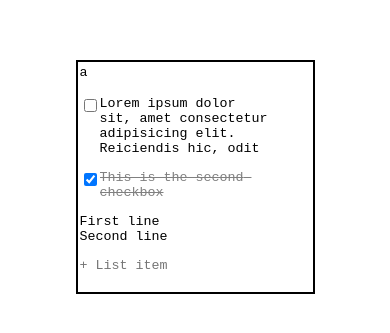
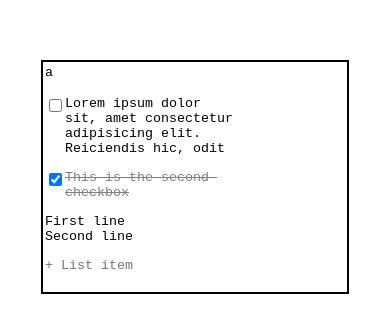
Before and after one commit to AdityaAnuragi/notes-app, a React (Vite) app: page / in a window 390 px wide. Shown: the part 245-578 px from the top of the page. Built offline with nearby package versions, Linux system fonts and the light colour scheme.

Commit message:
fixed constant width for smaller screens too

```diff
--- a/src/App.css
+++ b/src/App.css
@@ -2,6 +2,13 @@
   #individualNoteContainer {
     min-width: 500px;
     max-width: 500px;
+  }
+}
+
+@media (max-width: 500px) {
+  #individualNoteContainer {
+    min-width: 300px;
+    max-width: 300px;
   }
 }
 
```
